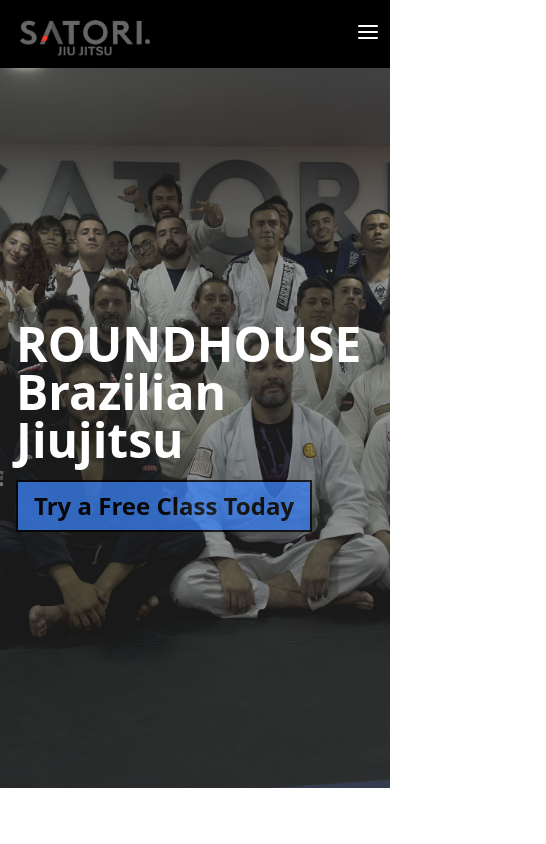
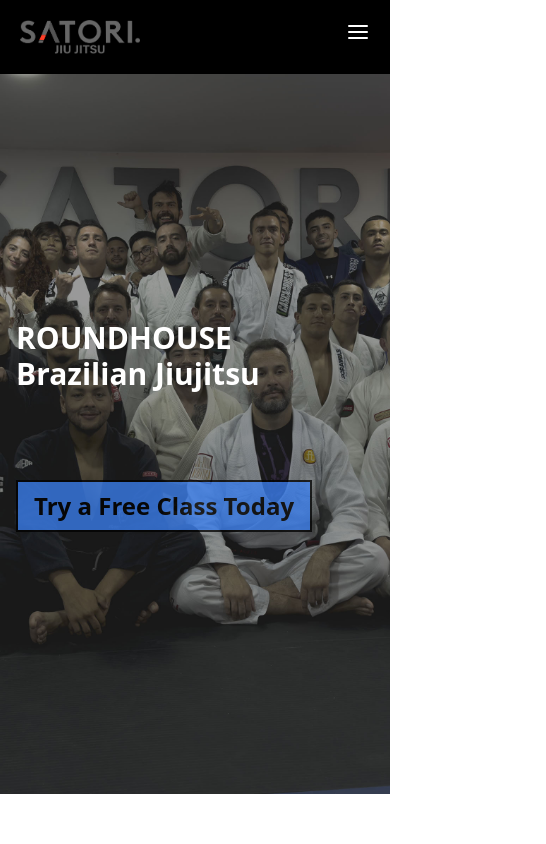
Before and after one commit to Ladiega/Satorisketch, a Next.js app: page / in a window 390 px wide. Shown: the top 844 px of the page, 546 px wide, since content can reach past the window. Built offline with nearby package versions, Linux system fonts and the light colour scheme.

Commit message:
start fixing nav responsive

```diff
--- a/src/app/components/nav.jsx
+++ b/src/app/components/nav.jsx
@@ -2,23 +2,26 @@ import Link from "next/link";
 
 import Image from "next/image";
 import satoriLogo from "../../../public/images/satoriIcon.png";
-import { Instagram, Facebook, CircleUserRound, AlignJustify } from 'lucide-react';
+import { Instagram, Facebook, CircleUserRound, AlignJustify} from 'lucide-react';
 
 export default function Nav() {
   return (
-    <div className=" sticky z-50 top-0 w-full bg-black text-white p-5 pb-3">
-      <nav className="flex gap-4 justify-between font-semibold">
-        <div>
-          <Image
-            width={130}
+    <div className=" sticky z-50 top-0 w-full bg-black text-white p-5">
+      <nav className="flex md:gap-4 justify-between font-semibold">
+        <div className="flex justify-between">
+          <div>
+            <Image
+            width={120}
             src={satoriLogo}
             alt="SatoriIcon"
             className=" mr-80 cursor-pointer"
           />
+          </div>
+           <div className="block md:hidden"><AlignJustify /></div>
         </div>
-        <div className="block md:hidden"><AlignJustify /></div>
+
         <div className="hidden md:block ">
-          <ul className="flex gap-5">
+          <ul className="flex gap-5 ">
 
             <li className=" text-white hover:text-blue-500 cursor-pointer">Home</li>
             <li className=" text-white hover:text-blue-500 cursor-pointer">About</li>
@@ -29,14 +32,14 @@ export default function Nav() {
             <li className=" text-white hover:text-blue-500 cursor-pointer">Groups</li>
           </ul>
         </div>
+        <div className="hidden md:block">
         <div className="flex gap-2">
-          <div className="cursor-pointer"><CircleUserRound/></div>
+          <div className="cursor-pointer text-white"><CircleUserRound/></div>
           <h3 className="hover:text-gray-500 cursor-pointer">LogIn</h3>
         </div>
         <div className="flex gap-2 ">
           <div className="cursor-pointer"><Facebook/></div>
-          <div className="cursor-pointer">
-            <Instagram/>
+          <div className="cursor-pointer"><Instagram/></div>
           </div>
         </div>
 
--- a/src/app/page.jsx
+++ b/src/app/page.jsx
@@ -11,7 +11,7 @@ export default function Home() {
 
           <div className="p-4">
             <div className=" absolute top-[20rem] z-10 text-white ">
-              <h1 className=" text-5xl md:text-6xl font-extrabold">
+              <h1 className=" text-3xl md:text-6xl font-extrabold">
                 ROUNDHOUSE <br />
                 Brazilian Jiujitsu
               </h1>
```
